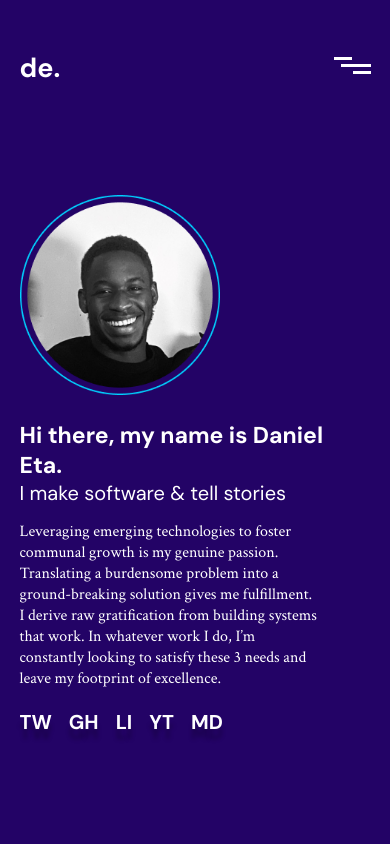
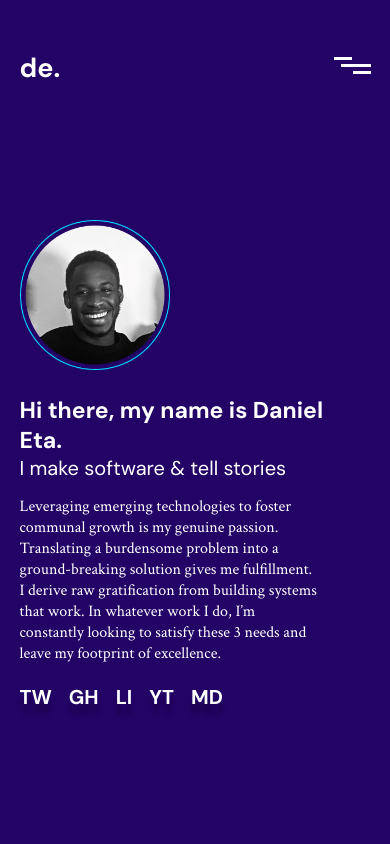
Before and after one commit to onkhida/danieleta, a Next.js app: page / in a window 390 px wide. Shown: the top 844 px of the page. Built offline with nearby package versions, Linux system fonts and the light colour scheme.

Commit message:
reduced image headshot size on mobile

```diff
--- a/styles/globals.css
+++ b/styles/globals.css
@@ -515,6 +515,11 @@ nav .navlinks ul li a {
         width: 90%;
     }
 
+    .info-text .image-wrapper {
+        width: 150px!important;
+        height: 150px!important;
+    }
+
     /* .footer-container .contacts a {
         width: 100%!important;
         border: 1px solid pink;
```
